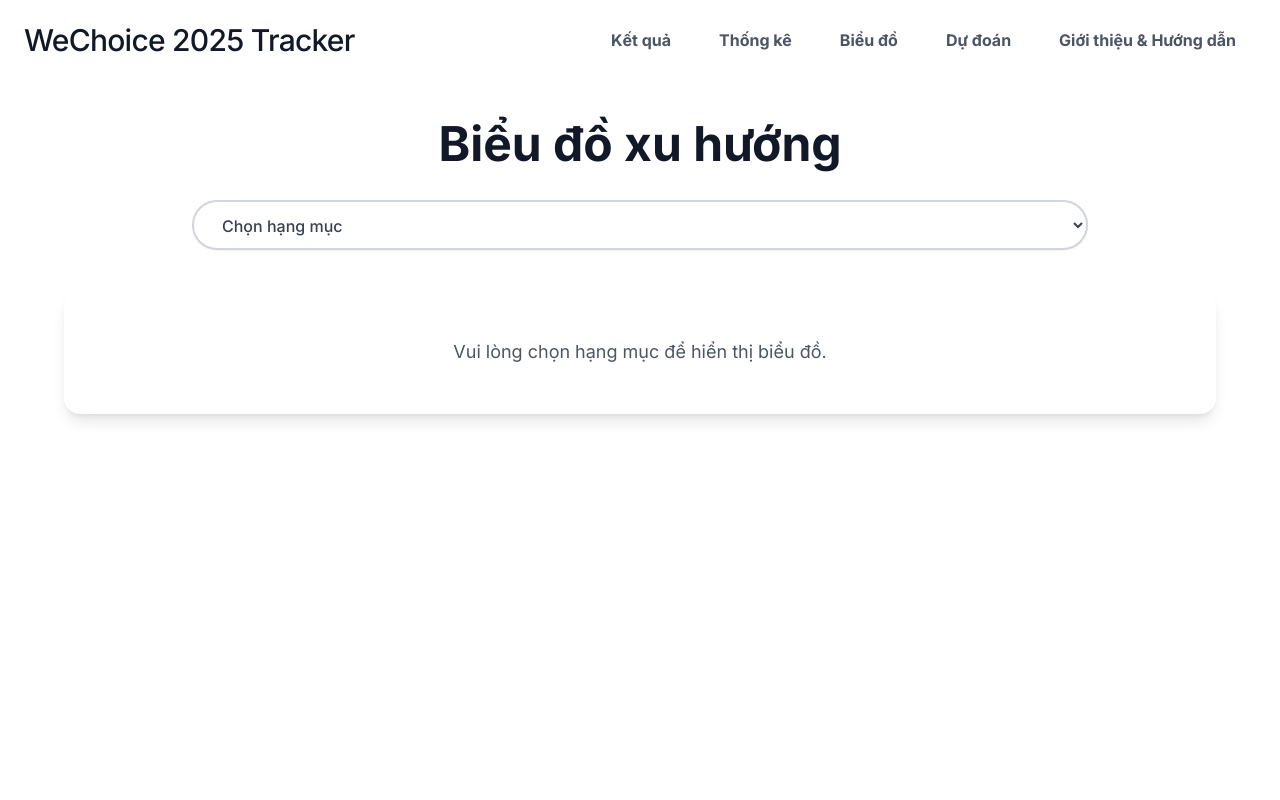
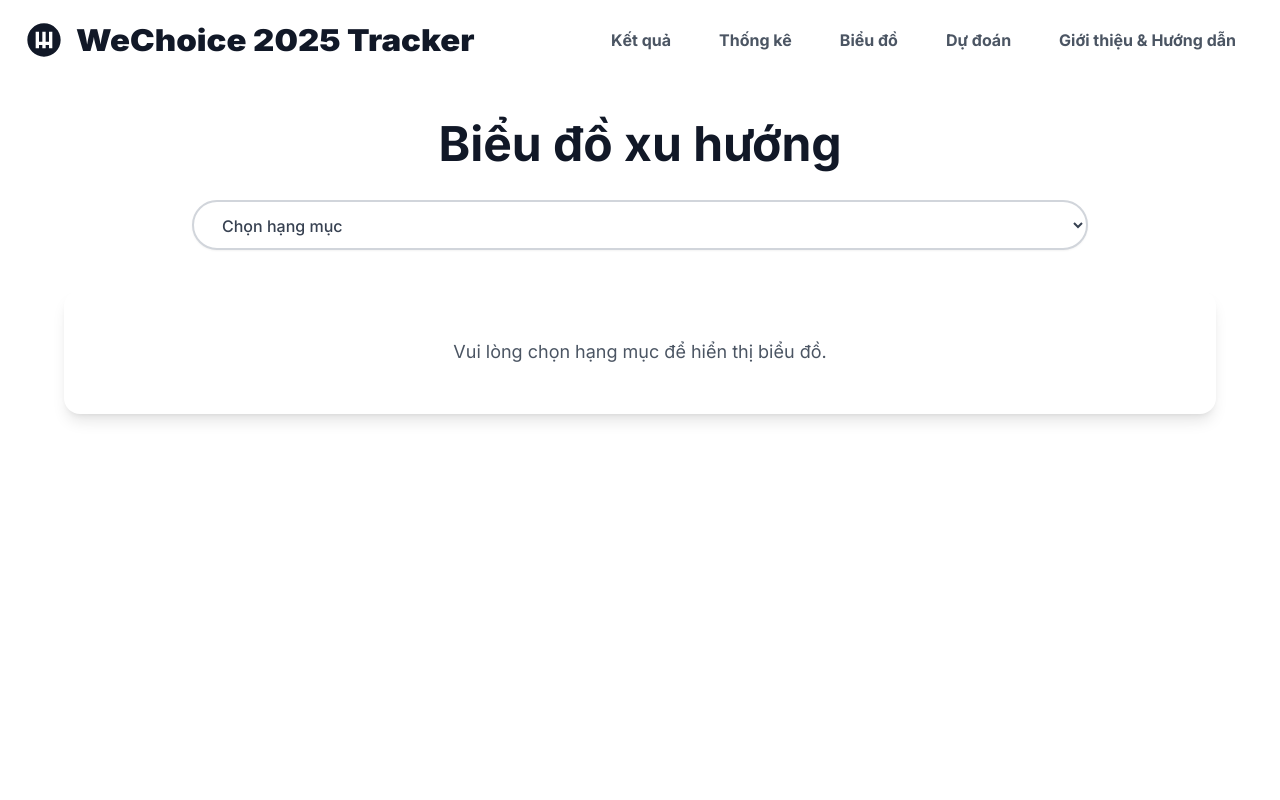
Before and after one commit to ntu09082007-eng/wechoice-tracker-frontend, a React (Vite) app: page /chart in a window 1280 px wide. Shown: the top 800 px of the page. Built offline with nearby package versions, Linux system fonts and the light colour scheme.

Commit message:
Update Header.tsx

```diff
--- a/src/components/Header.tsx
+++ b/src/components/Header.tsx
@@ -30,12 +30,25 @@
       }`}
     >
       <div className="container mx-auto px-4 md:px-6 h-[80px] flex items-center justify-between">
-        {/* Logo */}
-        <h1 className="text-2xl md:text-3xl font-extrabold tracking-tight">
-          <Link to="/" className="text-gray-900 hover:text-black transition-colors">
+        {/* === LOGO & TIÊU ĐỀ (Phần đã sửa) === */}
+        <Link to="/" className="flex items-center group">
+          {/* 1. HÌNH ẢNH LOGO MỚI (Ví dụ là icon SVG) */}
+          {/* Bạn có thể thay thế toàn bộ thẻ svg này bằng thẻ img của bạn:
+              <img src="/path/to/your/logo.png" alt="Logo" className="w-10 h-10 mr-3" />
+          */}
+          <svg
+            className="w-10 h-10 mr-3 text-gray-900 group-hover:text-black transition-colors"
+            viewBox="0 0 24 24" fill="currentColor" xmlns="http://www.w3.org/2000/svg"
+          >
+            <path d="M12 2C6.48 2 2 6.48 2 12C2 17.52 6.48 22 12 22C17.52 22 22 17.52 22 12C22 6.48 17.52 2 12 2ZM11 7H13V13H15V7H17V17H15V15H13V17H11V15H9V17H7V7H9V13H11V7Z" />
+          </svg>
+
+          {/* 2. CHỮ "WeChoice 2025 Tracker" ĐÃ SỬA */}
+          <h1 className="text-2xl md:text-3xl font-black text-gray-900 group-hover:text-black transition-colors tracking-normal inline-block transform scale-x-110 origin-left">
             WeChoice 2025 Tracker
-          </Link>
-        </h1>
+          </h1>
+        </Link>
+
 
         {/* --- DESKTOP MENU --- */}
         <nav className="hidden xl:flex items-center gap-2">
```
